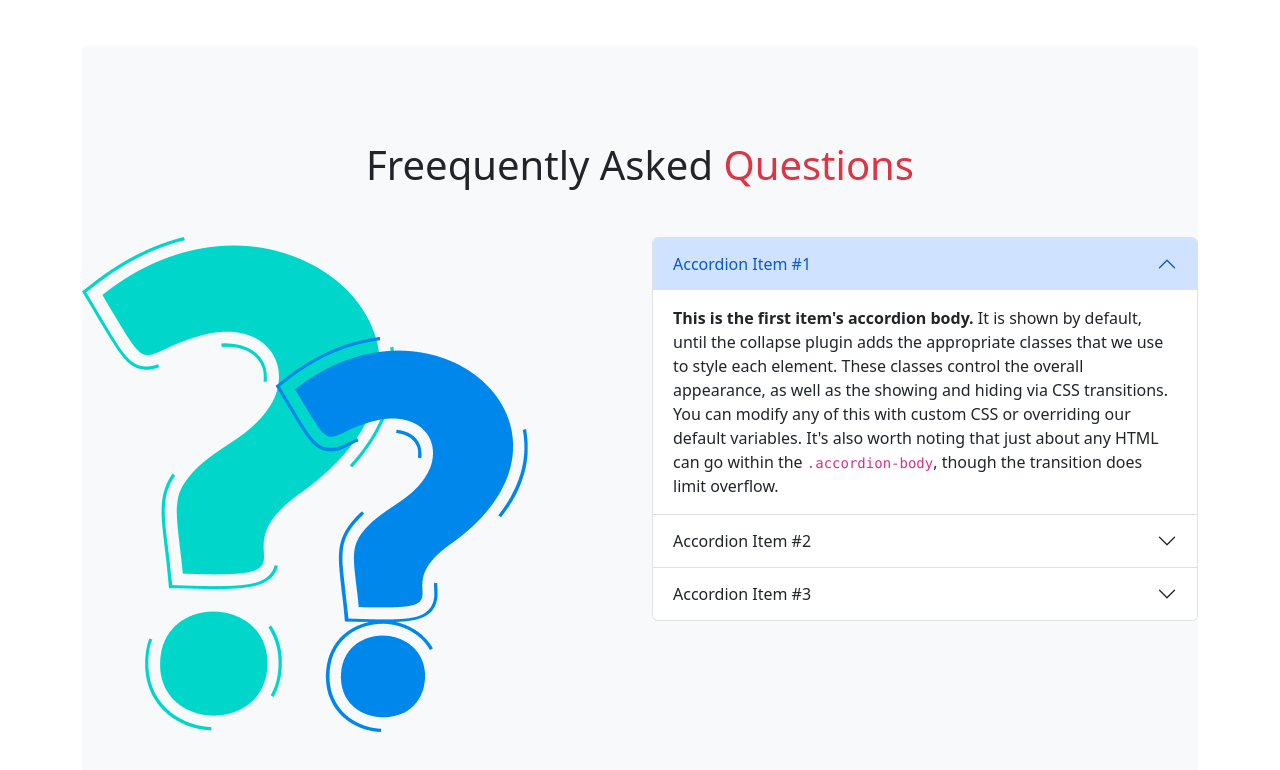
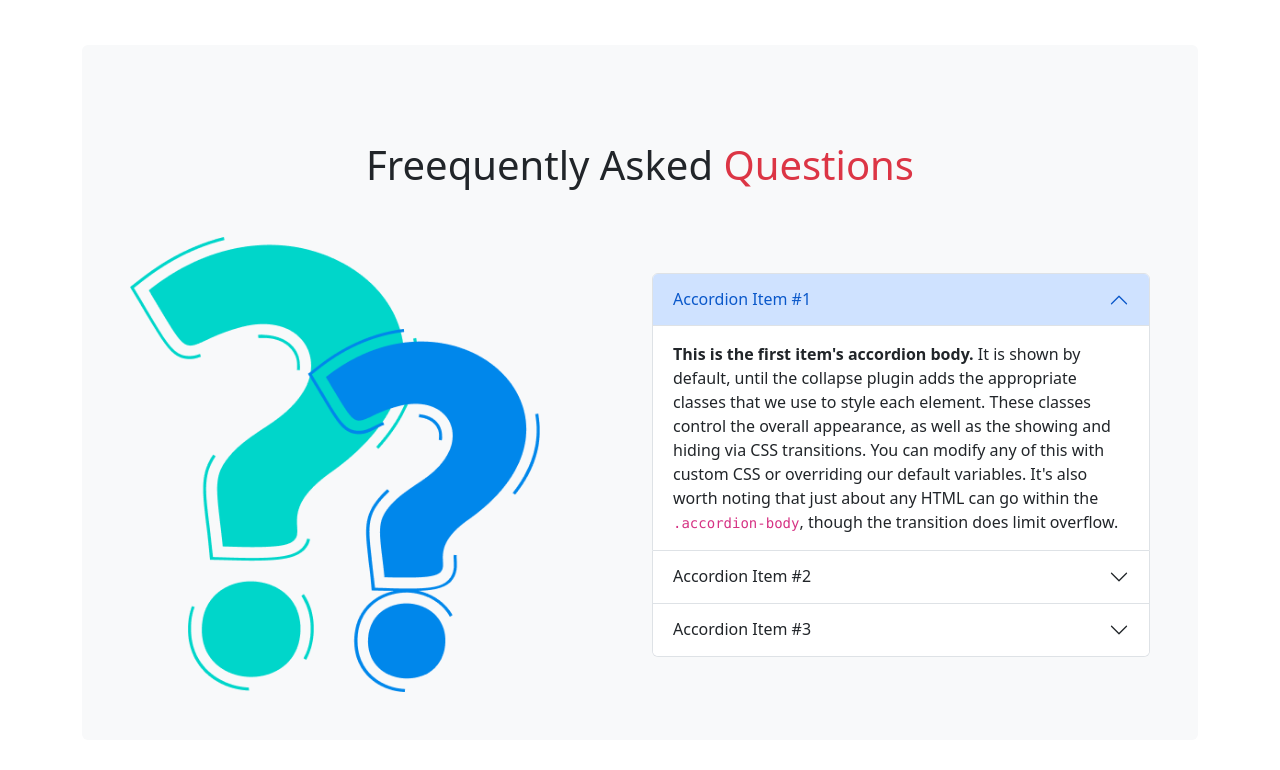
Before and after one commit to mahmudul-noman/bikerz-zone, a plain HTML site: page index.html in a window 1280 px wide. Shown: the part 2186-2956 px from the top of the page. After the commit the page ends 2926 px from the top, so only its background shows below. Drawn offline with Linux system fonts and the light colour scheme.

Commit message:
final commit

```diff
--- a/index.html
+++ b/index.html
@@ -249,10 +249,10 @@
             <h1 class="mt-5 text-center">Freequently Asked <span class="text-danger">Questions</span></h1>
             <div class="row row-cols-1 row-cols-md-2 mt-5">
                 <div class="col">
-                    <img src="./images/faq.png" alt="">
+                    <img class="w-75 ms-5" src="./images/faq.png" alt="">
                 </div>
-                <div class="col">
-                    <div class="accordion" id="accordionExample">
+                <div class="col my-auto">
+                    <div class="accordion pe-5" id="accordionExample">
                         <div class="accordion-item">
                             <h2 class="accordion-header" id="headingOne">
                                 <button class="accordion-button" type="button" data-bs-toggle="collapse"
```
